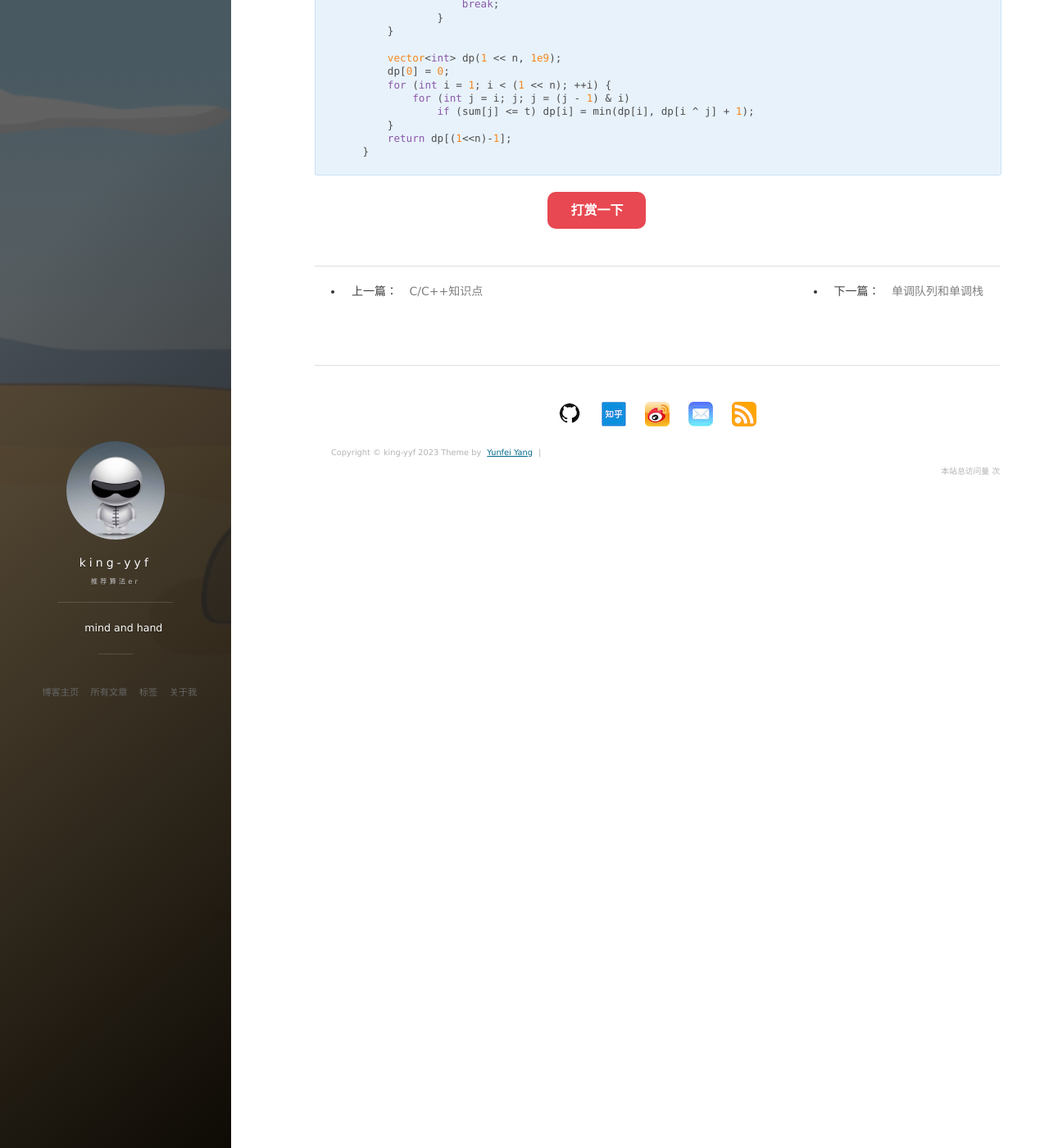
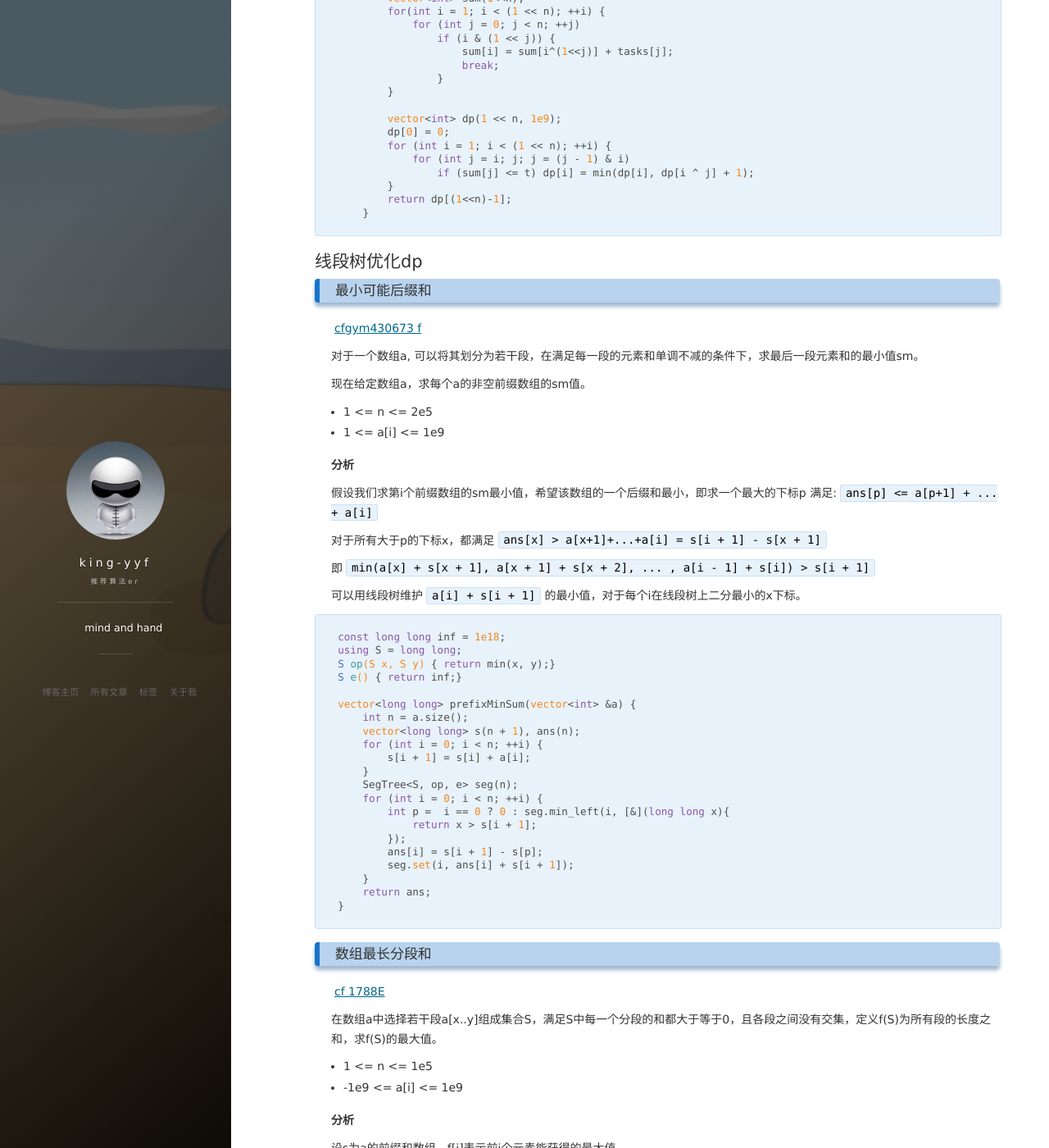
Before and after one commit to king-yyf/king-yyf.github.io, a Jekyll site: the page built from _posts/2021-03-14-tree_dp.md, in a window 1280 px wide and 1400 px high, scrolled down 20653 px. Shown: the whole window at 82% size. Built offline with Jekyll 4.4.1, drawn with Linux system fonts in a browser that asks for light colours; nearby versions of some CDN libraries; comment, search, counter and statistics services are not loaded; some of the changed text lies outside the part shown.

Commit message:
add segtreee dp

````diff
--- a/_posts/2021-03-14-tree_dp.md
+++ b/_posts/2021-03-14-tree_dp.md
@@ -32,6 +32,9 @@ Index
 - [状态压缩dp](#状态压缩dp)
   - [完成所有工作的最短时间](#完成所有工作的最短时间)
   - [完成任务的最少工作时间段](#完成任务的最少工作时间段)
+- [线段树优化dp](#线段树优化dp)
+  - [最小可能后缀和](#最小可能后缀和)
+  - [数组最长分段和](#数组最长分段和)
 
 <!-- /TOC -->
 
@@ -1139,3 +1142,90 @@ f[s] 表示完成任务集合s的所有任务所需要的最少数目的工作
         return dp[(1<<n)-1];
     }
 ```
+
+## 线段树优化dp
+
+
+### 最小可能后缀和
+
+[cfgym430673 f](https://codeforces.com/gym/430673/problem/F)
+
+对于一个数组a, 可以将其划分为若干段，在满足每一段的元素和单调不减的条件下，求最后一段元素和的最小值sm。
+
+现在给定数组a，求每个a的非空前缀数组的sm值。
+
++ 1 <= n <= 2e5
++ 1 <= a[i] <= 1e9
+
+**分析**
+
+假设我们求第i个前缀数组的sm最小值，希望该数组的一个后缀和最小，即求一个最大的下标p
+满足: `ans[p] <= a[p+1] + ... + a[i]`
+
+对于所有大于p的下标x，都满足 `ans[x] > a[x+1]+...+a[i] = s[i + 1] - s[x + 1] `
+
+即 `min(a[x] + s[x + 1], a[x + 1] + s[x + 2], ... , a[i - 1] + s[i]) > s[i + 1]`
+
+可以用线段树维护 `a[i] + s[i + 1]` 的最小值，对于每个i在线段树上二分最小的x下标。
+
+```c++
+const long long inf = 1e18;
+using S = long long;
+S op(S x, S y) { return min(x, y);}
+S e() { return inf;}
+
+vector<long long> prefixMinSum(vector<int> &a) {
+    int n = a.size();
+    vector<long long> s(n + 1), ans(n);
+    for (int i = 0; i < n; ++i) {
+        s[i + 1] = s[i] + a[i];
+    }
+    SegTree<S, op, e> seg(n);
+    for (int i = 0; i < n; ++i) {
+        int p =  i == 0 ? 0 : seg.min_left(i, [&](long long x){
+            return x > s[i + 1];
+        });
+        ans[i] = s[i + 1] - s[p];
+        seg.set(i, ans[i] + s[i + 1]);
+    }
+    return ans;
+}
+```
+
+### 数组最长分段和
+
+[cf 1788E](https://codeforces.com/problemset/problem/1788/E)
+
+在数组a中选择若干段a[x..y]组成集合S，满足S中每一个分段的和都大于等于0，且各段之间没有交集，定义f(S)为所有段的长度之和，求f(S)的最大值。
+
++ 1 <= n <= 1e5
++ -1e9 <= a[i] <= 1e9
+
+**分析**
+
+设s为a的前缀和数组，f[i]表示前i个元素能获得的最大值.
+1. 如果不选第i个元素 `f[i] = f[i - 1]`
+2. 如果选第i个元素，对于所有s[j]小于等于s[i]的j，`f[i]=max(f[i], f[j] + j - i)`
+
+用线段树维护 `f[i] - i`, 对前缀和数组进行离散化后，可以直接求出 `max(f[j] - j)`对最大值。
+
+```c++
+void ac_yyf(int tt) {
+    int n;
+    cin >> n;
+    vector<long long> s(n + 1);
+    for (int i = 1; i <= n; ++i) {
+        cin >> s[i];
+        s[i] += s[i - 1];
+    }
+    Discrete<long long > v(s);
+    SegTree<S, op, e> seg(n + 1);
+    vector<int> f(n + 1);
+    for(int i = 0;i <= n; ++i){
+        int id = v(s[i]);
+        f[i] = i == 0 ? 0 : max(f[i - 1], i + seg.get(0, id + 1));
+        seg.set(id, f[i] - i);
+    }
+   cout << f[n] << "\n";
+}
+```
````
